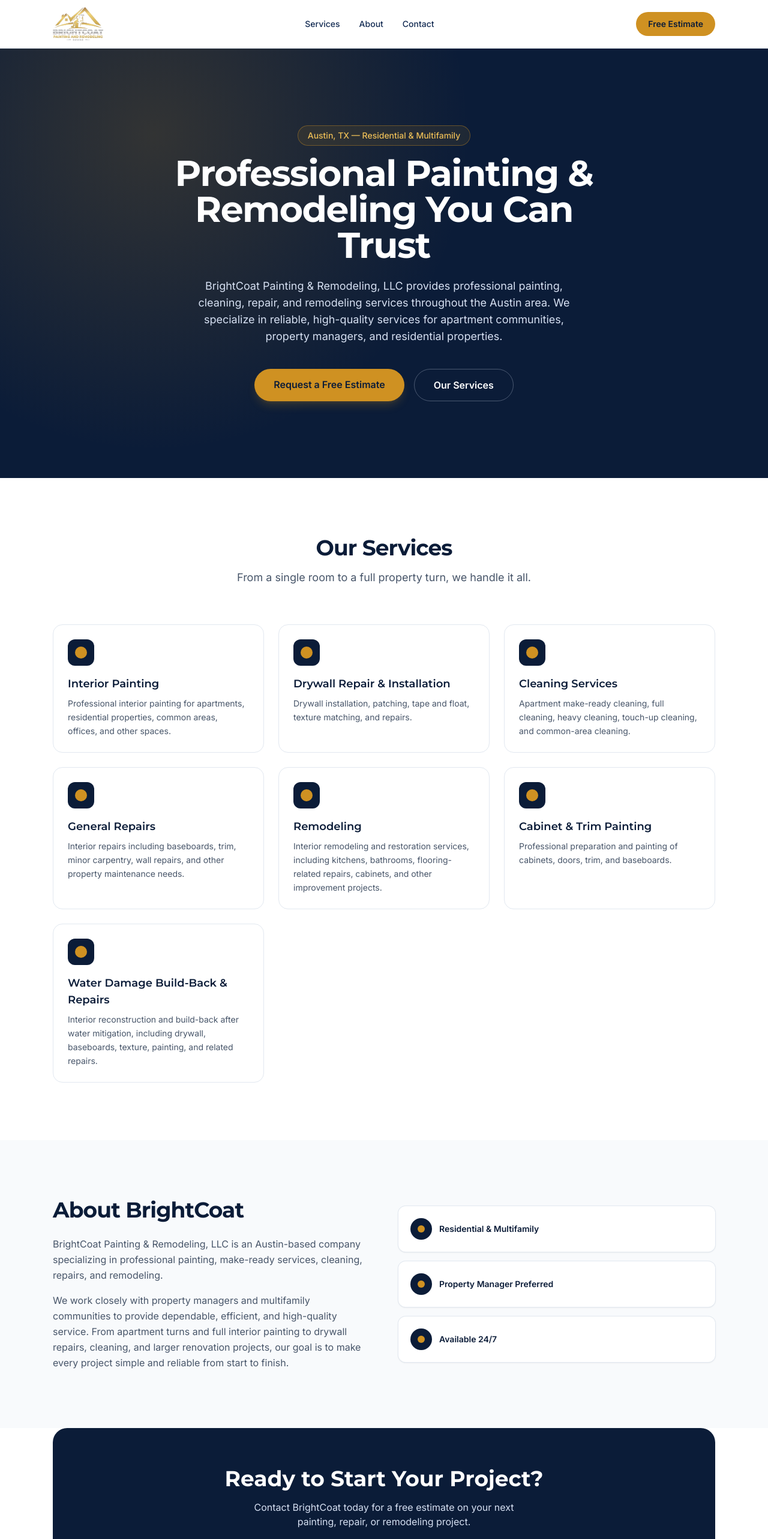
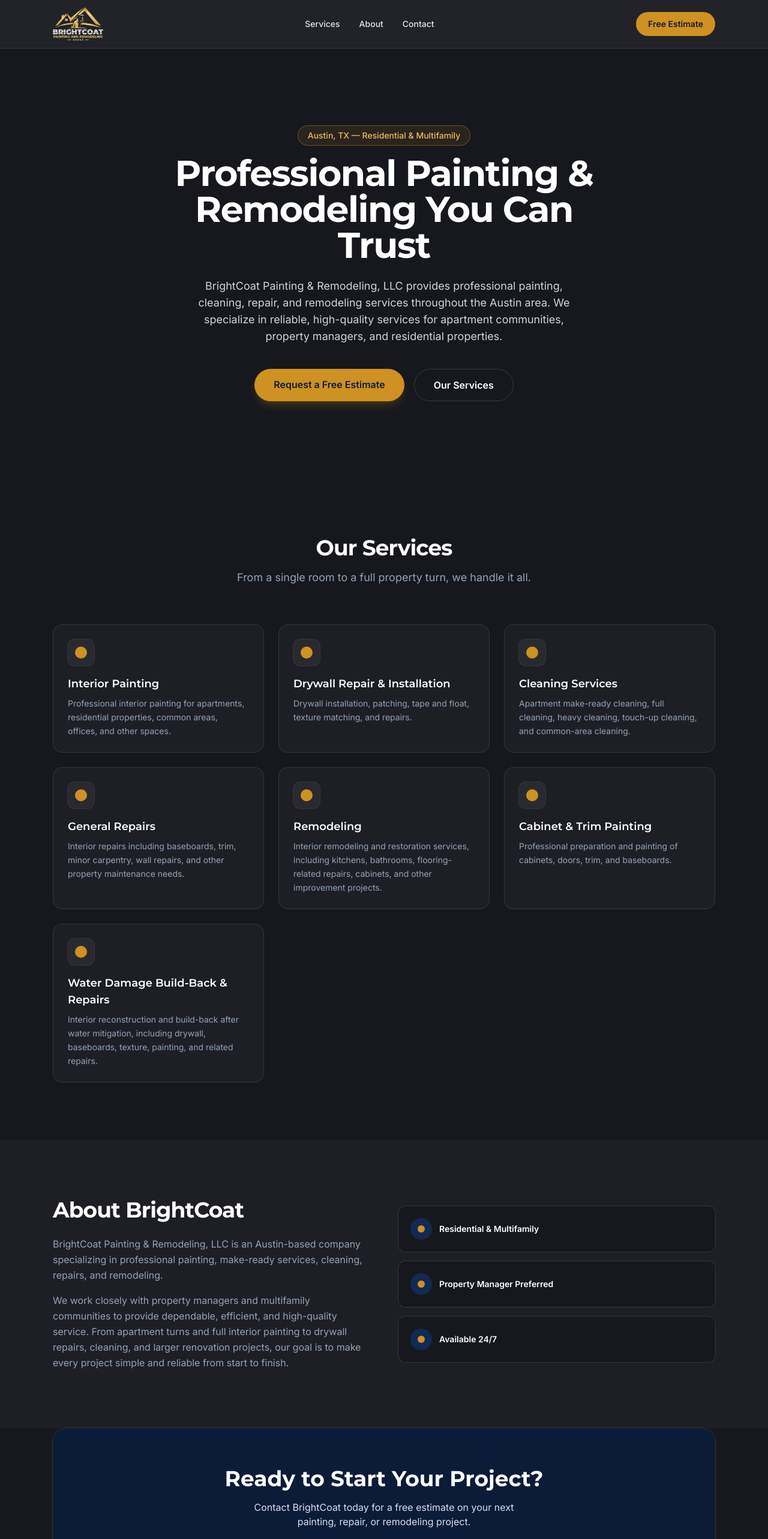
Before and after one commit to devopsbrightcoat/landing-page, a React (Vite) app: page / in a window 1280 px wide. Shown: the top 2566 px of the page at 60% size. Built offline with nearby package versions, Linux system fonts and the light colour scheme.

Commit message:
feat: Implement dark theme for landing page

```diff
--- a/src/components/About.tsx
+++ b/src/components/About.tsx
@@ -2,13 +2,13 @@
 
 export const About = () => {
   return (
-    <section id="about" className="bg-ink-50">
+    <section id="about" className="bg-surface-alt">
       <div className="mx-auto grid max-w-6xl grid-cols-1 gap-12 px-6 py-24 md:grid-cols-2 md:items-center">
         <div>
-          <h2 className="text-3xl font-bold tracking-tight text-brand-900 sm:text-4xl">{about.heading}</h2>
+          <h2 className="text-3xl font-bold tracking-tight text-white sm:text-4xl">{about.heading}</h2>
           <div className="mt-6 space-y-4">
             {about.paragraphs.map((paragraph, index) => (
-              <p key={index} className="text-base leading-relaxed text-ink-600">
+              <p key={index} className="text-base leading-relaxed text-ink-400">
                 {paragraph}
               </p>
             ))}
@@ -19,12 +19,12 @@
           {about.highlights.map((highlight) => (
             <div
               key={highlight}
-              className="flex items-center gap-3 rounded-xl bg-white p-5 shadow-sm ring-1 ring-ink-200"
+              className="flex items-center gap-3 rounded-xl bg-surface p-5 ring-1 ring-white/10"
             >
-              <span className="flex h-9 w-9 shrink-0 items-center justify-center rounded-full bg-brand-900">
+              <span className="flex h-9 w-9 shrink-0 items-center justify-center rounded-full bg-brand-800">
                 <span className="h-3 w-3 rounded-full bg-gold-500" aria-hidden="true" />
               </span>
-              <p className="text-sm font-semibold text-brand-900">{highlight}</p>
+              <p className="text-sm font-semibold text-white">{highlight}</p>
             </div>
           ))}
         </div>
--- a/src/components/CTA.tsx
+++ b/src/components/CTA.tsx
@@ -2,8 +2,9 @@
 
 export const CTA = () => {
   return (
-    <section className="mx-auto max-w-6xl px-6 pb-24">
-      <div className="flex flex-col items-center rounded-3xl bg-brand-900 px-8 py-16 text-center">
+    <section className="bg-surface">
+      <div className="mx-auto max-w-6xl px-6 pb-24">
+        <div className="flex flex-col items-center rounded-3xl bg-brand-900 px-8 py-16 text-center ring-1 ring-gold-500/20">
           <h2 className="max-w-xl text-3xl font-bold text-white sm:text-4xl">{cta.heading}</h2>
           <p className="mt-4 max-w-md text-brand-100">{cta.subheading}</p>
           <a
@@ -13,6 +14,7 @@
             {cta.buttonLabel}
           </a>
         </div>
+      </div>
     </section>
   )
 }
--- a/src/components/Footer.tsx
+++ b/src/components/Footer.tsx
@@ -2,14 +2,14 @@
 
 export const Footer = () => {
   return (
-    <footer className="bg-brand-900">
-      <div className="mx-auto flex max-w-6xl flex-col items-center gap-6 px-6 py-12 text-center sm:flex-row sm:justify-between sm:text-left">
+    <footer className="bg-surface">
+      <div className="mx-auto flex max-w-6xl flex-col items-center gap-6 border-t border-white/10 px-6 py-12 text-center sm:flex-row sm:justify-between sm:text-left">
         <div className="flex flex-col items-center gap-3 sm:items-start">
           <img src="/brightcoat-logo.png" alt="BrightCoat Painting & Remodeling" className="h-16 w-auto" />
-          <p className="max-w-xs text-sm text-brand-200">{footer.tagline}</p>
+          <p className="max-w-xs text-sm text-ink-400">{footer.tagline}</p>
         </div>
 
-        <div className="text-sm text-brand-200">
+        <div className="text-sm text-ink-400">
           <p>{contact.address}</p>
           <p className="mt-1">
             {contact.phone} · {contact.email}
@@ -17,8 +17,8 @@
         </div>
       </div>
 
-      <div className="border-t border-brand-800">
-        <p className="mx-auto max-w-6xl px-6 py-4 text-center text-xs text-brand-300">{footer.copyright}</p>
+      <div className="border-t border-white/10">
+        <p className="mx-auto max-w-6xl px-6 py-4 text-center text-xs text-ink-500">{footer.copyright}</p>
       </div>
     </footer>
   )
--- a/src/components/Hero.tsx
+++ b/src/components/Hero.tsx
@@ -2,11 +2,12 @@
 
 export const Hero = () => {
   return (
-    <section className="relative overflow-hidden bg-brand-900">
+    <section className="relative overflow-hidden bg-surface">
       <div
-        className="pointer-events-none absolute inset-0 opacity-20"
+        className="pointer-events-none absolute inset-0 opacity-25"
         style={{
-          backgroundImage: 'radial-gradient(circle at 20% 20%, var(--color-gold-500), transparent 45%)',
+          backgroundImage:
+            'radial-gradient(circle at 18% 20%, var(--color-gold-500), transparent 45%), radial-gradient(circle at 85% 80%, var(--color-brand-500), transparent 40%)',
         }}
         aria-hidden="true"
       />
@@ -20,7 +21,7 @@
           {hero.heading}
         </h1>
 
-        <p className="mt-6 max-w-2xl text-lg text-brand-100">{hero.subheading}</p>
+        <p className="mt-6 max-w-2xl text-lg text-ink-300">{hero.subheading}</p>
 
         <div className="mt-10 flex flex-col gap-4 sm:flex-row">
           <a
@@ -31,7 +32,7 @@
           </a>
           <a
             href={hero.secondaryCta.href}
-            className="rounded-full border border-brand-100/30 px-8 py-3.5 text-base font-semibold text-white transition hover:bg-white/10"
+            className="rounded-full border border-white/15 px-8 py-3.5 text-base font-semibold text-white transition hover:bg-white/10"
           >
             {hero.secondaryCta.label}
           </a>
--- a/src/components/Navbar.tsx
+++ b/src/components/Navbar.tsx
@@ -5,7 +5,7 @@
   const [open, setOpen] = useState(false)
 
   return (
-    <header className="sticky top-0 z-50 border-b border-ink-200 bg-white/90 backdrop-blur">
+    <header className="sticky top-0 z-50 border-b border-white/10 bg-surface/95 backdrop-blur">
       <div className="mx-auto flex max-w-6xl items-center justify-between px-6 py-3">
         <a href="#" className="flex items-center">
           <img src="/brightcoat-logo.png" alt="BrightCoat Painting & Remodeling" className="h-14 w-auto" />
@@ -16,7 +16,7 @@
             <a
               key={link.href}
               href={link.href}
-              className="text-sm font-medium text-brand-800 transition hover:text-gold-600"
+              className="text-sm font-medium text-ink-200 transition hover:text-gold-400"
             >
               {link.label}
             </a>
@@ -33,27 +33,27 @@
         <button
           type="button"
           onClick={() => setOpen((prev) => !prev)}
-          className="inline-flex h-10 w-10 items-center justify-center rounded-md text-brand-800 md:hidden"
+          className="inline-flex h-10 w-10 items-center justify-center rounded-md text-ink-200 md:hidden"
           aria-label="Open menu"
           aria-expanded={open}
         >
           <span className="sr-only">Menu</span>
           <div className="space-y-1.5">
-            <span className="block h-0.5 w-6 bg-brand-800" />
-            <span className="block h-0.5 w-6 bg-brand-800" />
-            <span className="block h-0.5 w-6 bg-brand-800" />
+            <span className="block h-0.5 w-6 bg-ink-200" />
+            <span className="block h-0.5 w-6 bg-ink-200" />
+            <span className="block h-0.5 w-6 bg-ink-200" />
           </div>
         </button>
       </div>
 
       {open && (
-        <nav className="flex flex-col gap-1 border-t border-ink-200 bg-white px-6 py-4 md:hidden">
+        <nav className="flex flex-col gap-1 border-t border-white/10 bg-surface px-6 py-4 md:hidden">
           {nav.links.map((link) => (
             <a
               key={link.href}
               href={link.href}
               onClick={() => setOpen(false)}
-              className="rounded-md px-2 py-2 text-sm font-medium text-brand-800 hover:bg-ink-50"
+              className="rounded-md px-2 py-2 text-sm font-medium text-ink-200 hover:bg-white/5"
             >
               {link.label}
             </a>
--- a/src/components/Services.tsx
+++ b/src/components/Services.tsx
@@ -2,25 +2,27 @@
 
 export const Services = () => {
   return (
-    <section id="services" className="mx-auto max-w-6xl px-6 py-24">
+    <section id="services" className="bg-surface">
+      <div className="mx-auto max-w-6xl px-6 py-24">
         <div className="mx-auto max-w-2xl text-center">
-        <h2 className="text-3xl font-bold tracking-tight text-brand-900 sm:text-4xl">{services.heading}</h2>
-        <p className="mt-4 text-lg text-ink-600">{services.subheading}</p>
+          <h2 className="text-3xl font-bold tracking-tight text-white sm:text-4xl">{services.heading}</h2>
+          <p className="mt-4 text-lg text-ink-400">{services.subheading}</p>
         </div>
 
         <div className="mt-16 grid grid-cols-1 gap-6 sm:grid-cols-2 lg:grid-cols-3">
           {services.items.map((item) => (
             <div
               key={item.title}
-            className="rounded-2xl border border-ink-200 p-6 transition hover:-translate-y-1 hover:border-gold-300 hover:shadow-lg"
+              className="rounded-2xl border border-white/10 bg-surface-alt p-6 transition hover:-translate-y-1 hover:border-gold-500/50"
             >
-            <div className="mb-4 flex h-11 w-11 items-center justify-center rounded-xl bg-brand-900">
+              <div className="mb-4 flex h-11 w-11 items-center justify-center rounded-xl bg-white/5 ring-1 ring-white/10">
                 <span className="h-5 w-5 rounded-full bg-gold-500" aria-hidden="true" />
               </div>
-            <h3 className="text-lg font-semibold text-brand-900">{item.title}</h3>
-            <p className="mt-2 text-sm leading-relaxed text-ink-600">{item.description}</p>
+              <h3 className="text-lg font-semibold text-white">{item.title}</h3>
+              <p className="mt-2 text-sm leading-relaxed text-ink-400">{item.description}</p>
             </div>
           ))}
+        </div>
       </div>
     </section>
   )
--- a/src/index.css
+++ b/src/index.css
@@ -4,7 +4,7 @@
   --font-sans: 'Inter', system-ui, 'Segoe UI', Roboto, sans-serif;
   --font-heading: 'Montserrat', system-ui, 'Segoe UI', Roboto, sans-serif;
 
-  /* Navy — primary brand color, from the BrightCoat logo */
+  /* Navy — secondary brand accent, from the BrightCoat logo */
   --color-brand-50: #eef2fa;
   --color-brand-100: #d6e0f2;
   --color-brand-200: #adc2e6;
@@ -16,7 +16,7 @@
   --color-brand-800: #122a52;
   --color-brand-900: #0b1c38;
 
-  /* Gold — accent color, from the BrightCoat logo */
+  /* Gold — primary accent, from the BrightCoat logo */
   --color-gold-50: #fdf7e7;
   --color-gold-100: #faebc0;
   --color-gold-200: #f4d688;
@@ -27,6 +27,11 @@
   --color-gold-700: #895b13;
   --color-gold-800: #63420d;
   --color-gold-900: #402a08;
+
+  /* Surface — the site's main background tone: near-black, not pure white
+     or pure black, per client feedback */
+  --color-surface: #17181d;
+  --color-surface-alt: #1e1f25;
 
   --color-ink-50: #f8fafc;
   --color-ink-100: #f1f5f9;
@@ -47,8 +52,8 @@
 body {
   margin: 0;
   font-family: var(--font-sans);
-  color: var(--color-ink-700);
-  background: #ffffff;
+  color: var(--color-ink-300);
+  background: var(--color-surface);
 }
 
 h1,
```
Also changed, not shown: src/components/Contact.tsx (+22 -22 lines). Lines whose indentation alone changed are shown as unchanged.
